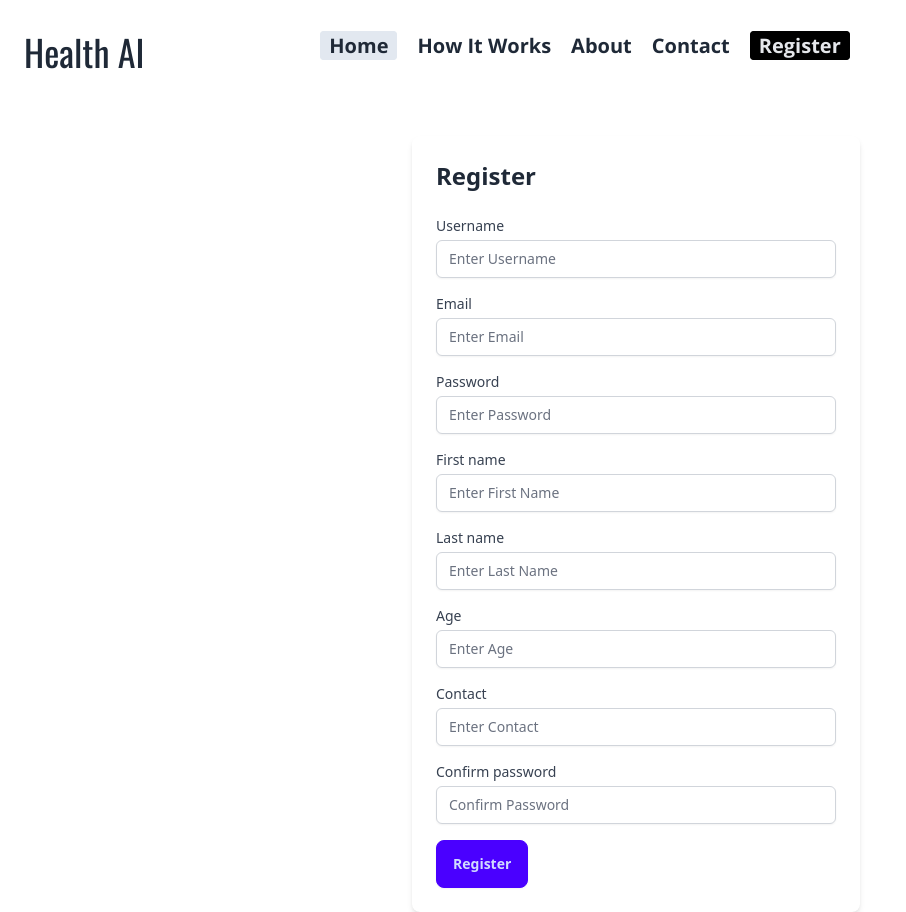
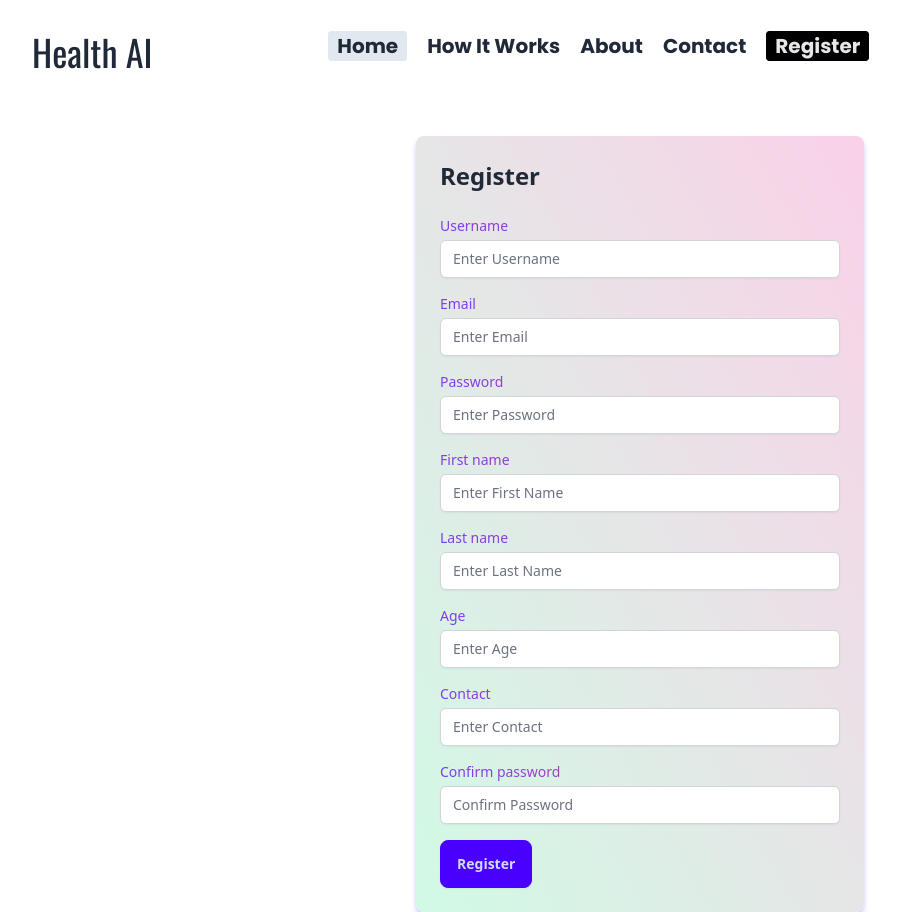
Before and after one commit to yinvestor/Health-AI, a Django app: a page that uses finalYearProject/tailwind_theme/templates/base.html in a window 1280 px wide. Shown: the whole page, without its empty margins (0-906 px from the left). Run offline with Django 5.2, Linux system fonts and the light colour scheme; some libraries are stand-ins or nearby versions; some web fonts are replaced.

Commit message:
Modified template files

```diff
--- a/finalYearProject/tailwind_theme/static/css/dist/styles.css
+++ b/finalYearProject/tailwind_theme/static/css/dist/styles.css
@@ -1799,16 +1806,12 @@ input[type="range"]::-ms-fill-lower{
   margin-bottom: 1.5rem;
 }
 
-.ml-2{
-  margin-left: 0.5rem;
-}
-
 .ml-40{
   margin-left: 10rem;
 }
 
-.mr-4{
-  margin-right: 1rem;
+.mr-2{
+  margin-right: 0.5rem;
 }
 
 .mt-1{
@@ -1997,28 +2004,17 @@ input[type="range"]::-ms-fill-lower{
   background-color: rgb(255 255 255 / var(--tw-bg-opacity, 1));
 }
 
-.bg-yellow-400{
-  --tw-bg-opacity: 1;
-  background-color: rgb(227 160 8 / var(--tw-bg-opacity, 1));
-}
-
-.bg-gradient-to-b{
-  background-image: linear-gradient(to bottom, var(--tw-gradient-stops));
-}
-
 .bg-gradient-to-l{
   background-image: linear-gradient(to left, var(--tw-gradient-stops));
 }
 
-.from-green-100{
-  --tw-gradient-from: #DEF7EC var(--tw-gradient-from-position);
-  --tw-gradient-to: rgb(222 247 236 / 0) var(--tw-gradient-to-position);
-  --tw-gradient-stops: var(--tw-gradient-from), var(--tw-gradient-to);
-}
-
-.from-indigo-300{
-  --tw-gradient-from: #B4C6FC var(--tw-gradient-from-position);
-  --tw-gradient-to: rgb(180 198 252 / 0) var(--tw-gradient-to-position);
+.bg-gradient-to-bl{
+  background-image: linear-gradient(to bottom left, var(--tw-gradient-stops));
+}
+
+.from-green-200{
+  --tw-gradient-from: #BCF0DA var(--tw-gradient-from-position);
+  --tw-gradient-to: rgb(188 240 218 / 0) var(--tw-gradient-to-position);
   --tw-gradient-stops: var(--tw-gradient-from), var(--tw-gradient-to);
 }
 
@@ -2028,21 +2024,61 @@ input[type="range"]::-ms-fill-lower{
   --tw-gradient-stops: var(--tw-gradient-from), var(--tw-gradient-to);
 }
 
-.via-teal-100{
-  --tw-gradient-to: rgb(213 245 246 / 0)  var(--tw-gradient-to-position);
-  --tw-gradient-stops: var(--tw-gradient-from), #D5F5F6 var(--tw-gradient-via-position), var(--tw-gradient-to);
-}
-
-.to-pink-200{
-  --tw-gradient-to: #FAD1E8 var(--tw-gradient-to-position);
-}
-
-.to-purple-300{
-  --tw-gradient-to: #CABFFD var(--tw-gradient-to-position);
+.from-pink-400{
+  --tw-gradient-from: #F17EB8 var(--tw-gradient-from-position);
+  --tw-gradient-to: rgb(241 126 184 / 0) var(--tw-gradient-to-position);
+  --tw-gradient-stops: var(--tw-gradient-from), var(--tw-gradient-to);
+}
+
+.from-pink-200{
+  --tw-gradient-from: #FAD1E8 var(--tw-gradient-from-position);
+  --tw-gradient-to: rgb(250 209 232 / 0) var(--tw-gradient-to-position);
+  --tw-gradient-stops: var(--tw-gradient-from), var(--tw-gradient-to);
+}
+
+.from-indigo-200{
+  --tw-gradient-from: #CDDBFE var(--tw-gradient-from-position);
+  --tw-gradient-to: rgb(205 219 254 / 0) var(--tw-gradient-to-position);
+  --tw-gradient-stops: var(--tw-gradient-from), var(--tw-gradient-to);
+}
+
+.from-red-500{
+  --tw-gradient-from: #F05252 var(--tw-gradient-from-position);
+  --tw-gradient-to: rgb(240 82 82 / 0) var(--tw-gradient-to-position);
+  --tw-gradient-stops: var(--tw-gradient-from), var(--tw-gradient-to);
+}
+
+.via-teal-800{
+  --tw-gradient-to: rgb(5 80 92 / 0)  var(--tw-gradient-to-position);
+  --tw-gradient-stops: var(--tw-gradient-from), #05505C var(--tw-gradient-via-position), var(--tw-gradient-to);
 }
 
 .to-fuchsia-500{
   --tw-gradient-to: #d946ef var(--tw-gradient-to-position);
+}
+
+.to-purple-500{
+  --tw-gradient-to: #9061F9 var(--tw-gradient-to-position);
+}
+
+.to-fuchsia-300{
+  --tw-gradient-to: #f0abfc var(--tw-gradient-to-position);
+}
+
+.to-fuchsia-200{
+  --tw-gradient-to: #f5d0fe var(--tw-gradient-to-position);
+}
+
+.to-emerald-100{
+  --tw-gradient-to: #d1fae5 var(--tw-gradient-to-position);
+}
+
+.to-blue-300{
+  --tw-gradient-to: #A4CAFE var(--tw-gradient-to-position);
+}
+
+.to-purple-600{
+  --tw-gradient-to: #7E3AF2 var(--tw-gradient-to-position);
 }
 
 .bg-clip-text{
@@ -2203,6 +2235,22 @@ input[type="range"]::-ms-fill-lower{
   box-shadow: var(--tw-ring-offset-shadow, 0 0 #0000), var(--tw-ring-shadow, 0 0 #0000), var(--tw-shadow);
 }
 
+.shadow{
+  --tw-shadow: 0 1px 3px 0 rgb(0 0 0 / 0.1), 0 1px 2px -1px rgb(0 0 0 / 0.1);
+  --tw-shadow-colored: 0 1px 3px 0 var(--tw-shadow-color), 0 1px 2px -1px var(--tw-shadow-color);
+  box-shadow: var(--tw-ring-offset-shadow, 0 0 #0000), var(--tw-ring-shadow, 0 0 #0000), var(--tw-shadow);
+}
+
+.shadow-amber-100{
+  --tw-shadow-color: #fef3c7;
+  --tw-shadow: var(--tw-shadow-colored);
+}
+
+.shadow-purple-300{
+  --tw-shadow-color: #CABFFD;
+  --tw-shadow: var(--tw-shadow-colored);
+}
+
 .duration-75{
   transition-duration: 75ms;
 }
--- a/finalYearProject/tailwind_theme/static_src/tailwind.config.js
+++ b/finalYearProject/tailwind_theme/static_src/tailwind.config.js
@@ -53,6 +53,12 @@ module.exports = {
                 lato: ['Lato', 'sans-serif'],
                 nunito: ['Nunito', 'sans-serif'],
             },
+            screens:{
+                'lg': '768px',
+                'max-wid-screen-2': '1024px',
+                'max-wid-screen-3': '1280px',
+                'max-wid-screen-4': '1536px',
+            }
         },
     },
     plugins: [
--- a/finalYearProject/tailwind_theme/templates/base.html
+++ b/finalYearProject/tailwind_theme/templates/base.html
@@ -11,7 +11,7 @@
     <link rel="stylesheet" href="https://cdnjs.cloudflare.com/ajax/libs/font-awesome/6.7.2/css/all.min.css" integrity="sha512-Evv84Mr4kqVGRNSgIGL/F/aIDqQb7xQ2vcrdIwxfjThSH8CSR7PBEakCr51Ck+w+/U6swU2Im1vVX0SVk9ABhg==" crossorigin="anonymous" referrerpolicy="no-referrer" />
 		{% tailwind_css %}
 </head>
-<body class="ml-2 mr-4">
+<body class=" mx-auto px-4">
     <header class="w-full my-4">
         <div class="container h-20 flex flex-row">
                 <div class="mx-4 mt-4">
@@ -21,7 +21,7 @@
                 </div>
                 <div class="font-poppins font-semibold">
                     <nav class="">
-                        <ul class=" flex flex-row gap-5 font-openSans font-bold text-xl ml-40 my-4">
+                        <ul class=" flex flex-row gap-5 font-poppins font-bold text-xl ml-40 my-4">
                             <li>
                                 <a href="{% url 'index' %}" class="hover:text-amber-500 bg-slate-200 px-2 border rounded border-slate-200 ease-in duration-75">Home</a>
                             </li>
--- a/finalYearProject/tailwind_theme/templates/index.html
+++ b/finalYearProject/tailwind_theme/templates/index.html
@@ -4,19 +4,20 @@
 	<body class="">
 
         <section class="mt-4">
-            <div class="m-8">
-                <div class=" mx-auto align-middle leading-3">
-                    <h1 class="hero mt-4 py-4 text-center text-7xl font-poppins bg-clip-text text-transparent bg-gradient-to-l from-green-100 via-teal-100 to-purple-300">
+            <div class="m-8 align-middle text-center">
+                <div class=" mx-auto align-middle leading-3 gap">
+                    <h1 class="hero mt-4 py-4 text-center text-7xl font-poppins bg-clip-text text-transparent bg-gradient-to-l from-green-200 via-teal-800 to-purple-500">
                         Revolutionizing Healthcare with AI-Powered Insights.
                     </h1>
-                    <h2 class="hero2 font-poppins text-4xl my-6 p-2 text-center">
+                    <h2 class="hero2 font-poppins text-5xl mt-6 mb-20 p-2 text-center">
                         "Empowering doctors, patients, and researchers to make smarter health decisions faster."
                     </h2>
 
                 </div>
-
-                <div class="relative mt-20 mb-20 mr-2">
-                   <button class="mt-20 right p-2 border rounded text-xl font-bold bg-clip-text text-transparent bg-gradient-to-l from-indigo-600 to-fuchsia-500">
+            </div>
+            <div>
+                <div class="relative left-52 mt-10 mb-20 mr-2">
+                   <button class="mt-20 ml-20 px-4 left-52 p-2 border rounded text-xl font-bold bg-clip-text text-transparent bg-gradient-to-l from-indigo-600 to-fuchsia-500">
                         Learn More.
                    </button>
                 </div>
@@ -26,6 +27,6 @@
                         Try It Now
                     </button>
                 </div>
-            </div>
+                </div>
         </section>
     {% endblock %}
--- a/finalYearProject/tailwind_theme/templates/register.html
+++ b/finalYearProject/tailwind_theme/templates/register.html
@@ -10,14 +10,14 @@
 </head>
 <body class="bg-slate-50">
     {% block content %}
-        <section class="max-w-md mx-auto mt-10 p-6 bg-white rounded-lg shadow-md">
+        <section class="max-w-md mx-auto mt-10 p-6 bg-gradient-to-bl from-pink-200 to-emerald-100 rounded-lg shadow-md shadow-purple-300">
         <h2 class="text-2xl font-bold mb-6">Register</h2>
         <form action="{% url 'register' %}" method="post">
             {% csrf_token %}
             {{ form.non_field_errors }}
             {% for field in form %}
                 <div class="mb-4">
-                    <label for="{{ field.id_for_label }}" class="block text-sm font-medium text-gray-700">{{ field.label }}</label>
+                    <label for="{{ field.id_for_label }}" class="block text-sm font-medium bg-clip-text text-transparent bg-gradient-to-l from-red-500 to-purple-600">{{ field.label }}</label>
                     {{ field|add_class:"mt-1 block w-full px-3 py-2 border border-gray-300 rounded-md shadow-sm focus:outline-none focus:ring-indigo-500 focus:border-indigo-500 sm:text-sm"|add_placeholder:field.label }}
                     {% for error in field.errors %}
                         <p class="text-red-500 text-sm">{{ error }}</p>
```
Also changed, not shown: other parts of finalYearProject/tailwind_theme/static/css/dist/styles.css (+56 -49 lines), 1 other file.
